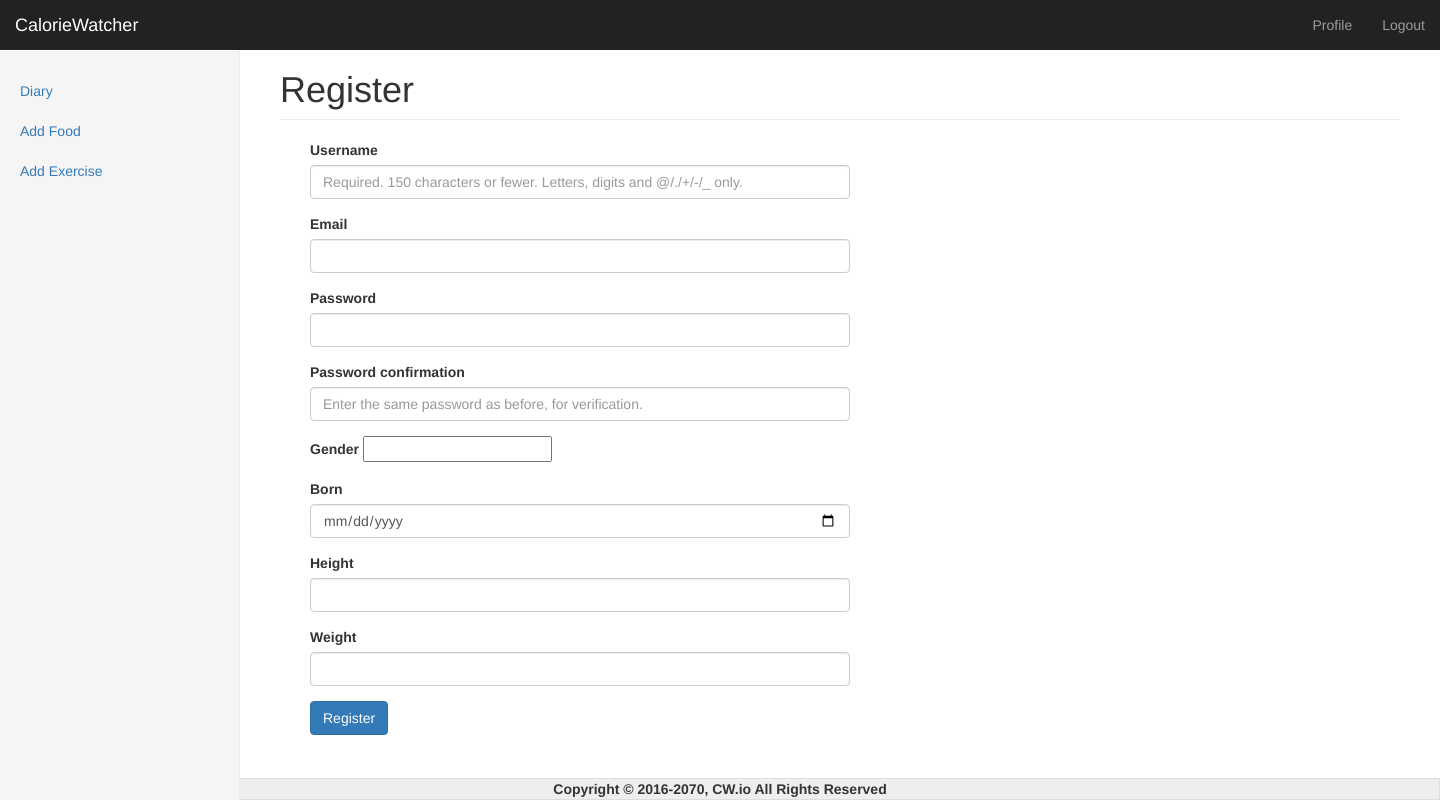
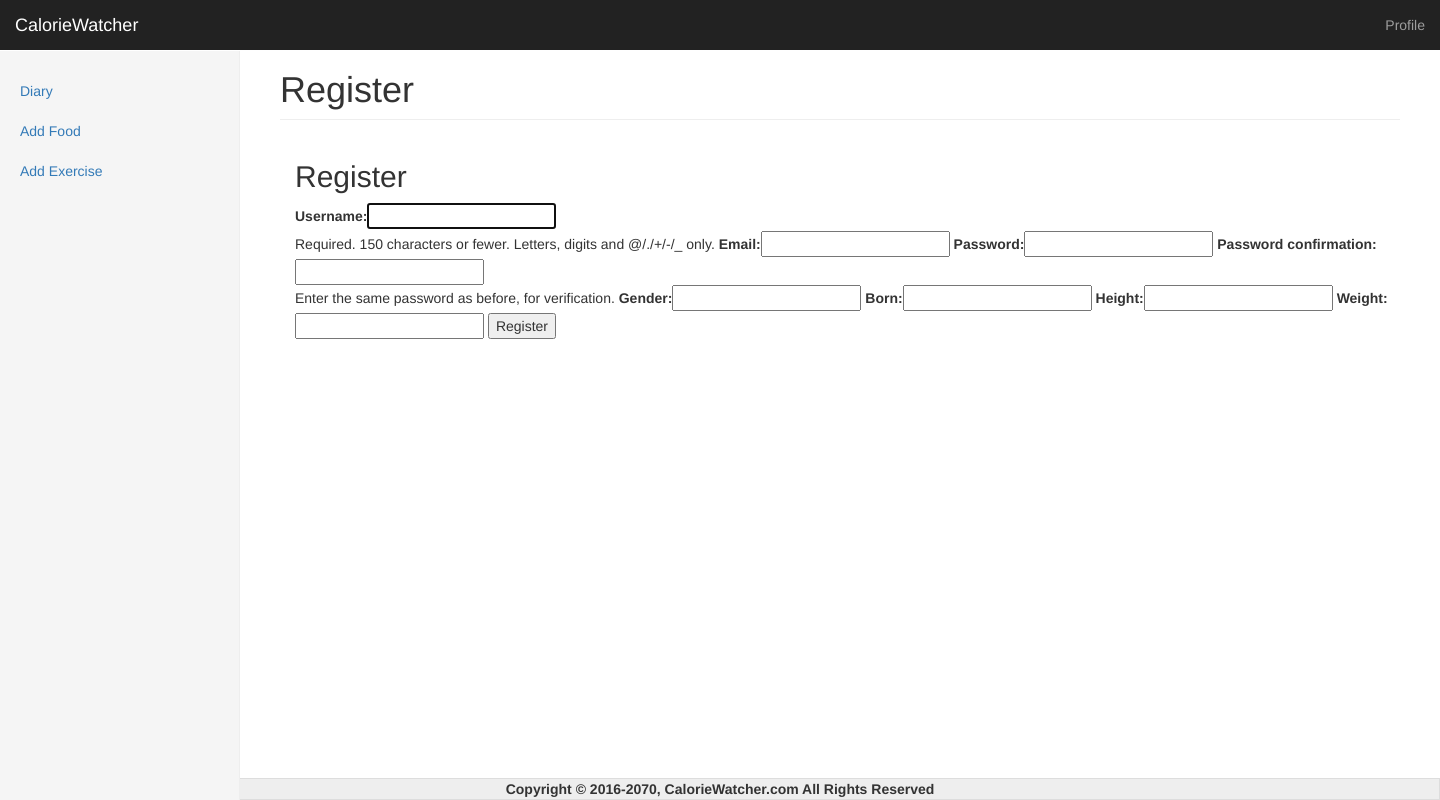
Before and after one commit to isik5/Fall2016Swe573, a Django app: page /accounts/register/ in a window 1440 px wide. Run offline with Django 3.2, Linux system fonts and the light colour scheme; some libraries are stand-ins or nearby versions.

Commit message:
html updates

```diff
--- a/tracker/templates/base.html
+++ b/tracker/templates/base.html
@@ -48,7 +48,7 @@
             </div>
         </div>
     <div class="terms">
-  <center><b>Copyright © 2016-2070, CW.io All Rights Reserved</b></center>
+  <center><b>Copyright © 2016-2070, CalorieWatcher.com All Rights Reserved</b></center>
 </div>
 {% block extra_js %}{% endblock %}
 </body>
--- a/tracker/templates/diary.html
+++ b/tracker/templates/diary.html
@@ -22,7 +22,7 @@
             </form>
     </div>
     <div class="col-md-6">
-        <table class="table table-bordered">Food Consumption
+        <table class="table table-bordered">Foods you eat today
             <thead>
             <tr>
                 <th>food</th>
@@ -45,7 +45,7 @@
     </div>
     <div class="col-md-6">
 
-        <table class="table table-bordered">Physical Activity
+        <table class="table table-bordered">Exercise you did today
             <thead>
             <tr>
                 <th>#</th>
--- a/tracker/templates/header.html
+++ b/tracker/templates/header.html
@@ -14,9 +14,8 @@
         <div id="navbar" class="navbar-collapse collapse">
             <ul class="nav navbar-nav navbar-right">
                  <li><a href="{% url "user_profile" %}">Profile</a></li>
+                {% if request.user.is_authenticated %}
                  <li><a href="{% url "logout" %}">Logout</a></li>
-                {% if request.user.is_authenticated %}
-
                 {% endif %}
             </ul>
 {#            <form class="navbar-form navbar-right">#}
--- a/tracker/templates/register.html
+++ b/tracker/templates/register.html
@@ -3,69 +3,18 @@
 {% block content %}
     <div class="container">
 
-          {% for field in form %}
-            {{ field.error }}
+  <h2>Register</h2>
 
-        {% endfor %}
+  {% for field in form %}
+    {{field.error}}
 
-        <form action="/accounts/register/" method="post">{% csrf_token %}
-            <div class="col-md-6">
-                <div class="form-group">
-                    <label for="{{ user_form.username.id_for_label }}">{{ user_form.username.label }}</label>
-                    <input type="text" class="form-control"
-                           name="{{ user_form.username.html_name }}"
-                           id="{{ user_form.username.id_for_label }}"
-                           placeholder="{{ user_form.username.help_text }}">
-                </div>
-                <div class="form-group">
-                    <label for="{{ user_form.email.id_for_label }}">{{ user_form.email.label }}</label>
-                    <input type="email" class="form-control"
-                           name="{{ user_form.email.html_name }}"
-                           id="{{ user_form.email.id_for_label }}"
-                           placeholder="{{ user_form.email.help_text }}">
-                </div>
-                <div class="form-group">
-                    <label for="{{ user_form.password1.id_for_label }}">{{ user_form.password1.label }}</label>
-                    <input type="password" class="form-control"
-                           name="{{ user_form.password1.html_name }}"
-                           id="{{ user_form.password1.id_for_label }}"
-                           placeholder="{{ user_form.password1.help_text }}">
-                </div>
-                <div class="form-group">
-                    <label for="{{ user_form.password2.id_for_label }}">{{ user_form.password2.label }}</label>
-                    <input type="password" class="form-control"
-                           name="{{ user_form.password2.html_name }}"
-                           id="{{ user_form.password2.id_for_label }}"
-                           placeholder="{{ user_form.password2.help_text }}">
-                </div>
-                <div class="form-group">
-                    <label for="{{ user_form.gender.id_for_label }}">{{ user_form.gender.label }}</label>
-                    {{ user_form.gender }}
-                </div>
-                <div class="form-group">
-                    <label for="{{ user_form.born.id_for_label }}">{{ user_form.born.label }}</label>
-                    <input type="date" class="form-control"
-                           name="{{ user_form.born.html_name }}"
-                           id="{{ user_form.born.id_for_label }}"
-                           placeholder="{{ user_form.born.help_text }}">
-                </div>
-                <div class="form-group">
-                    <label for="{{ user_form.height.id_for_label }}">{{ user_form.height.label }}</label>
-                    <input type="number" class="form-control"
-                           name="{{ user_form.height.html_name }}"
-                           id="{{ user_form.height.id_for_label }}"
-                           placeholder="{{ user_form.height.help_text }}">
-                </div>
-                <div class="form-group">
-                    <label for="{{ user_form.weight.id_for_label }}">{{ user_form.weight.label }}</label>
-                    <input type="number" class="form-control"
-                           name="{{ user_form.weight.html_name }}"
-                           id="{{ user_form.weight.id_for_label }}"
-                           placeholder="{{ user_form.weight.help_text }}">
-                </div>
-                <button class="btn btn-primary">Register</button>
-            </div>
+  {% endfor %}
 
-        </form>
-    </div>
+  <form action="/accounts/register/" method="post">{% csrf_token %}
+  {{user_form}}
+
+  <input type="submit" value="Register" />
+
+  </form>
+</div>
 {% endblock %}
--- a/tracker/userprofile/views.py
+++ b/tracker/userprofile/views.py
@@ -13,6 +13,7 @@ def user_profile(request):
         if form.is_valid():
             form.save()
             return HttpResponseRedirect('/accounts/profile')
+            print("profile successfully updated!")
 
     else:
        user = request.user
```
